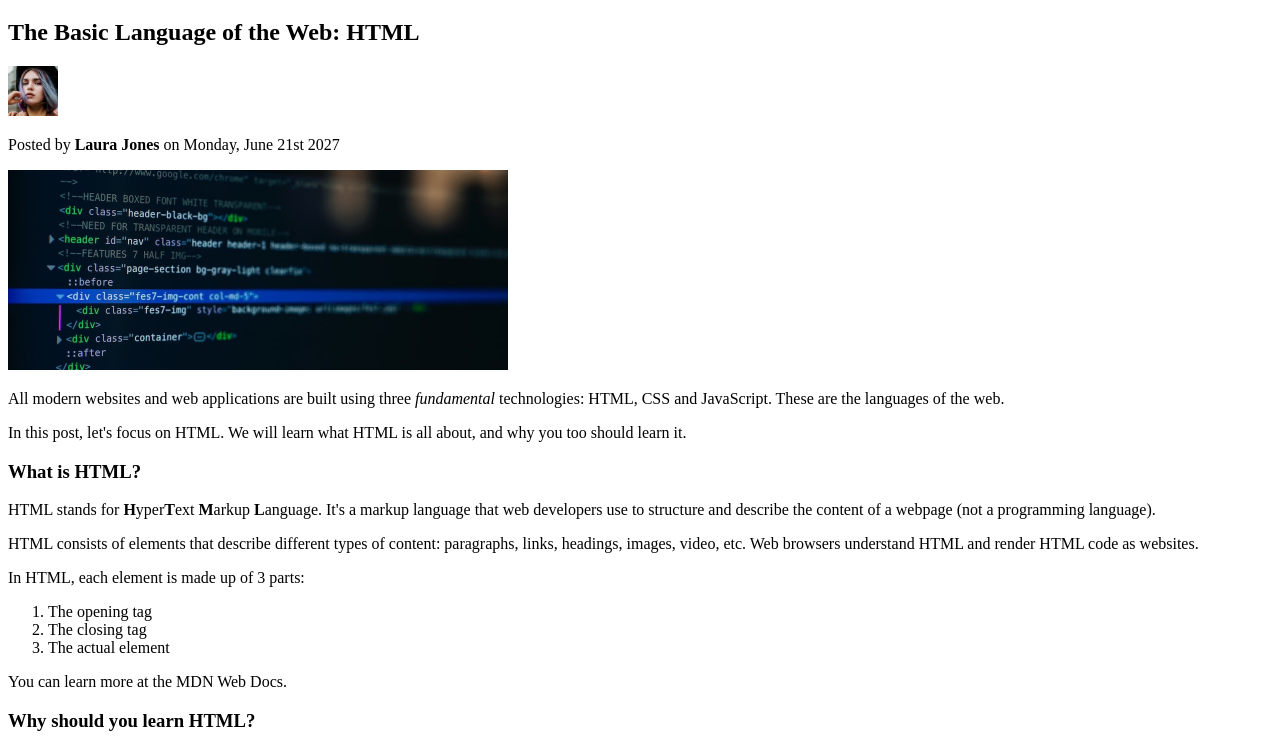
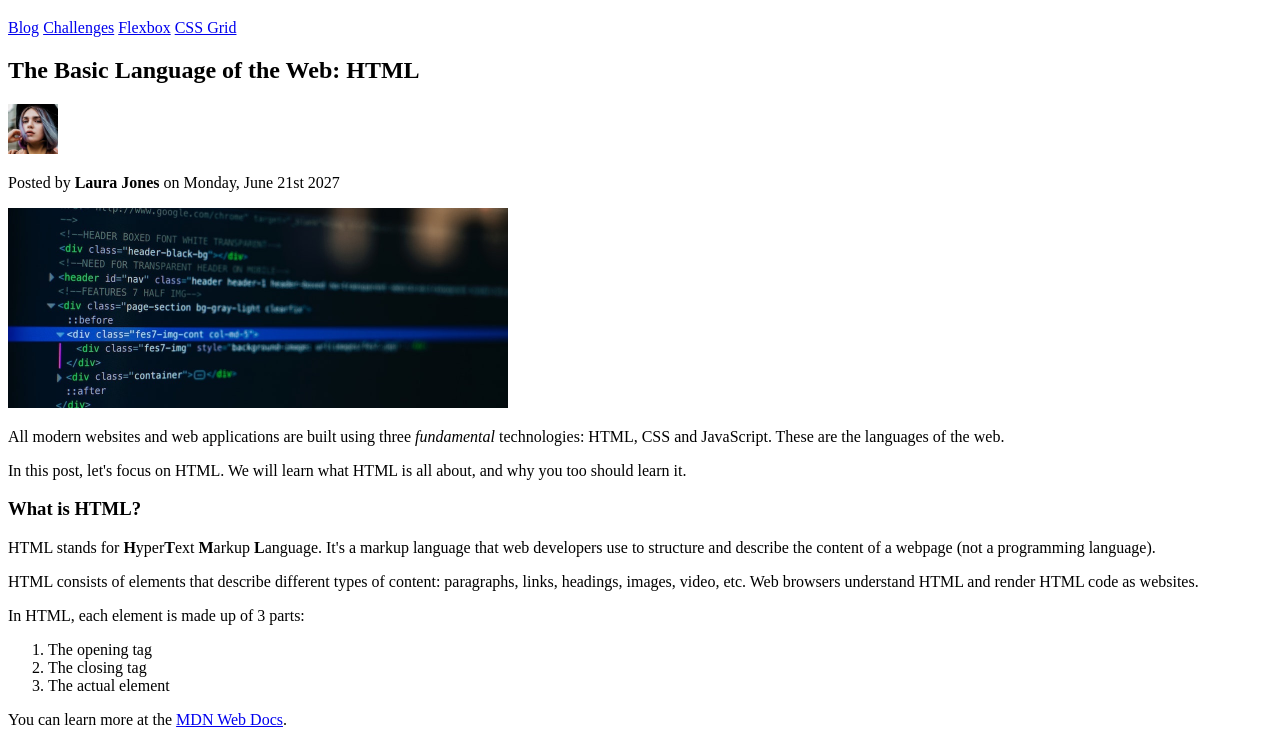
Before and after one commit to wakabibrian/HTML-and-CSS-Course, a website: page 02-HTML-Fundamentals/index.html in a window 1280 px wide. Shown: the part 62-800 px from the top of the page. Drawn offline with Linux system fonts and the light colour scheme.

Commit message:
feat: Add Hyperlinks

```diff
--- a/02-HTML-Fundamentals/index.html
+++ b/02-HTML-Fundamentals/index.html
@@ -13,6 +13,11 @@
     <h6>The Basic Language of the Web: HTML</h6>  -->
 
     <h1>📘 The Code Magazine</h1>
+
+    <a href="blog.html">Blog</a>
+    <a href="#">Challenges</a>
+    <a href="#">Flexbox</a>
+    <a href="#">CSS Grid</a>
 
     <h2>The Basic Language of the Web: HTML</h2>
 
@@ -65,7 +70,12 @@
       <li>The actual element</li>
     </ol>
 
-    <p>You can learn more at the MDN Web Docs.</p>
+    <p>
+      You can learn more at the
+      <a href="https://developer.mozilla.org/en-US/" target="_blank"
+        >MDN Web Docs</a
+      >.
+    </p>
 
     <h3>Why should you learn HTML?</h3>
     <p>
```
Also changed, not shown: 02-HTML-Fundamentals/blog.html (added, +12 -0 lines).
